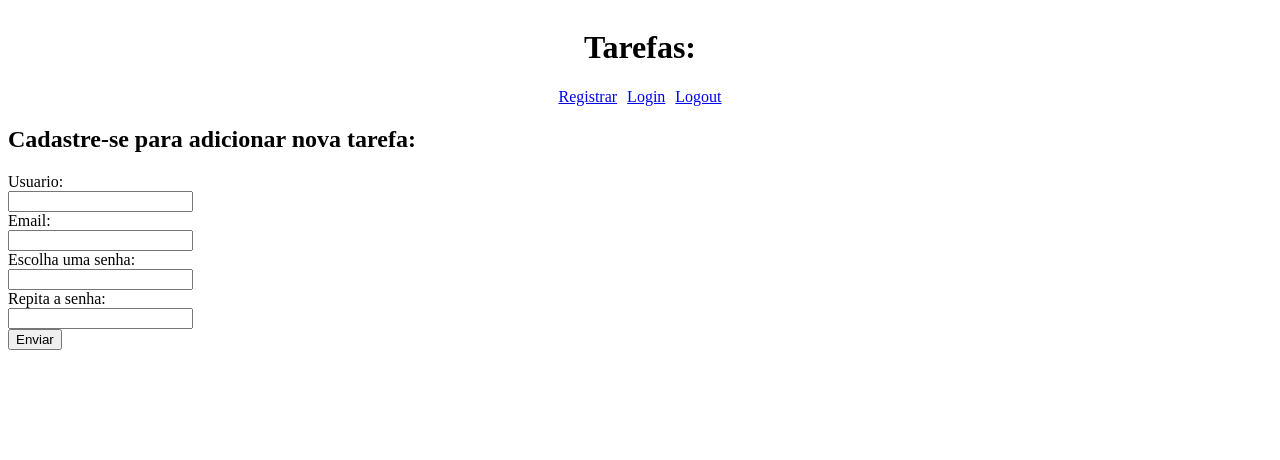
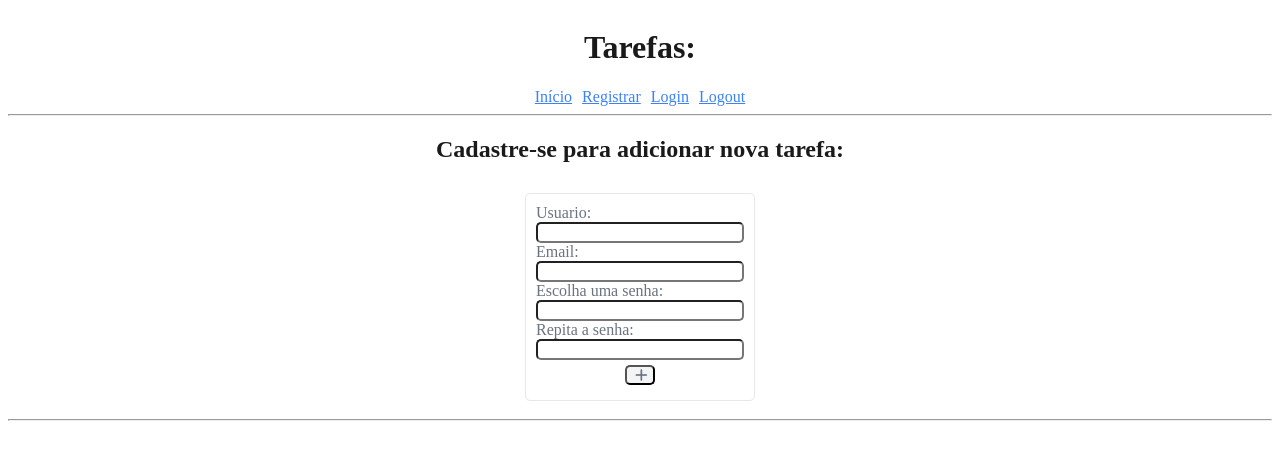
Before and after one commit to sandro20251/ToDo, a Django app: page /register/ in a window 1280 px wide. Shown: the top 460 px of the page. Run offline with Django 5.2, Linux system fonts and the light colour scheme; some libraries are stand-ins or nearby versions.

Commit message:
finalizando estilo

```diff
--- a/ToDo/td/static/td/estilo.css
+++ b/ToDo/td/static/td/estilo.css
@@ -10,12 +10,13 @@
 .h2Lista {
     display: flex;
     justify-content: center;
+
 }
 
 .novaTarefa,
 .atualizarPai,
 .estiloLista {
-    border: 1px solid black;
+    border: 1px solid #E5E7EB;
     border-radius: 10px;
     padding: 10px;
     margin: 10px;
@@ -33,12 +34,16 @@
 }
 
 .listaunitaria {
-    border: 1px solid black;
+    border: 1px solid #E5E7EB;
     border-radius: 10px;
     margin: 10px;
     padding: 10px;
-    width: 200px;
+    width: 300px;
+    text-align: center;
+
 }
+
+
 
 
 
@@ -47,3 +52,102 @@
     justify-content: center;
     flex-wrap: wrap;
 }
+
+input {
+    text-align: left;
+    width: 200px;
+    border-radius: 5px;
+}
+
+textarea {
+    width: 200px;
+    height: 200px;
+    border-radius: 5px;
+}
+
+button {
+    width: 200px;
+    border-radius: 5px;
+    margin: 5px;
+    height: 20px;
+}
+
+h1,
+h2 {
+    color: #1A1A1A;
+}
+
+label,
+input,
+button {
+    color: #6B7280;
+
+}
+
+
+
+a {
+    color: #3B82F6;
+}
+
+a:active {
+    color: purple;
+}
+
+button {
+    background-color: #F3F4F6;
+    width: 30px;
+}
+
+button:hover {
+    background-color: #3B82F6;
+    color: #F3F4F6;
+
+}
+
+.btnPai {
+    display: flex;
+    flex-direction: row;
+    justify-content: center;
+}
+
+.registerPai {
+    display: flex;
+
+    justify-content: center;
+}
+
+.btnRPai {
+    display: flex;
+    flex-direction: row;
+    justify-content: center;
+}
+
+h1,
+h2 {
+    text-align: center;
+}
+
+.formRegistro {
+    border: 1px solid #E5E7EB;
+    border-radius: 5px;
+    margin: 10px;
+    padding: 10px;
+}
+
+.loginPai {
+    display: flex;
+    justify-content: center;
+}
+
+.btnLogin {
+    display: flex;
+    justify-content: center;
+}
+
+.formLPai {
+    border: 1px solid #E5E7EB;
+    border-radius: 5px;
+    margin: 10px;
+    padding: 10px;
+}
--- a/ToDo/td/static/td/script.js
+++ b/ToDo/td/static/td/script.js
@@ -8,7 +8,7 @@ let idAtu = document.querySelector('#aId')
 // ao ocorrer um clique no documento:
 document.addEventListener('click', function (e) {
     // detecte o elemento que foi clicado
-    const targetEl = e.target;
+    const targetEl = e.target.closest('.scriptBtnAtualizar');
     // se o elemento clicado contem uma classe com o nomeDaClasse:
     if (targetEl.classList.contains('scriptBtnAtualizar')) {
         e.preventDefault();
@@ -25,4 +25,4 @@ document.addEventListener('click', function (e) {
         objetivoAtu.value = targetEl.dataset.objetivo;
         descricaoAtu.value = targetEl.dataset.descricao;
     }
-});
+})
--- a/ToDo/td/templates/td/layout.html
+++ b/ToDo/td/templates/td/layout.html
@@ -3,6 +3,10 @@
 <html lang="en">
 
 <head>
+    <link rel="stylesheet" href="https://cdnjs.cloudflare.com/ajax/libs/font-awesome/7.0.0/css/all.min.css"
+        integrity="sha512-DxV+EoADOkOygM4IR9yXP8Sb2qwgidEmeqAEmDKIOfPRQZOWbXCzLC6vjbZyy0vPisbH2SyW27+ddLVCN+OMzQ=="
+        crossorigin="anonymous" referrerpolicy="no-referrer" />
+
     <meta charset="UTF-8">
     <meta name="viewport" content="width=device-width, initial-scale=1.0">
     <title>Document</title>
@@ -18,9 +22,11 @@
     </header>
     <nav>
         <div class="linksPai">
+            <a href="{% url 'index' %}">Início</a>
             <a href="{% url 'register' %}">Registrar</a>
             <a href="{% url 'login' %}">Login</a>
             <a href="{% url 'logout' %}">Logout</a>
+
         </div>
 
     </nav>
--- a/ToDo/td/templates/td/register.html
+++ b/ToDo/td/templates/td/register.html
@@ -1,12 +1,15 @@
 {% extends 'td/layout.html' %}
 
 {% block body %}
+<hr>
 <h2>Cadastre-se para adicionar nova tarefa:</h2>
 {% if mensagem %}
 {{ mensagem }}
 {% endif %}
-<form action="{% url 'register' %}" method="post">
+<div class="registerPai">
+    <form action="{% url 'register' %}" method="post" class="formRegistro">
         {% csrf_token %}
+
         <label>Usuario:</label><br>
         <input type="text" name="usernameRegistro"><br>
         <label>Email:</label><br>
@@ -15,7 +18,11 @@
         <input type="password" name="senhaRegistro"><br>
         <label>Repita a senha:</label><br>
         <input type="password" name="senha2Registro"><br>
-    <button type="submit">Enviar</button>
+        <div class="btnRPai">
+            <button type="submit"><i class="fas fa-plus"></i></button>
+        </div>
 
     </form>
+</div>
+<hr>
 {% endblock %}
```
Also changed, not shown: ToDo/td/templates/td/index.html (+16 -12 lines), ToDo/td/templates/td/login.html (+9 -2 lines), ToDo/db.sqlite3. Lines whose indentation alone changed are shown as unchanged.
